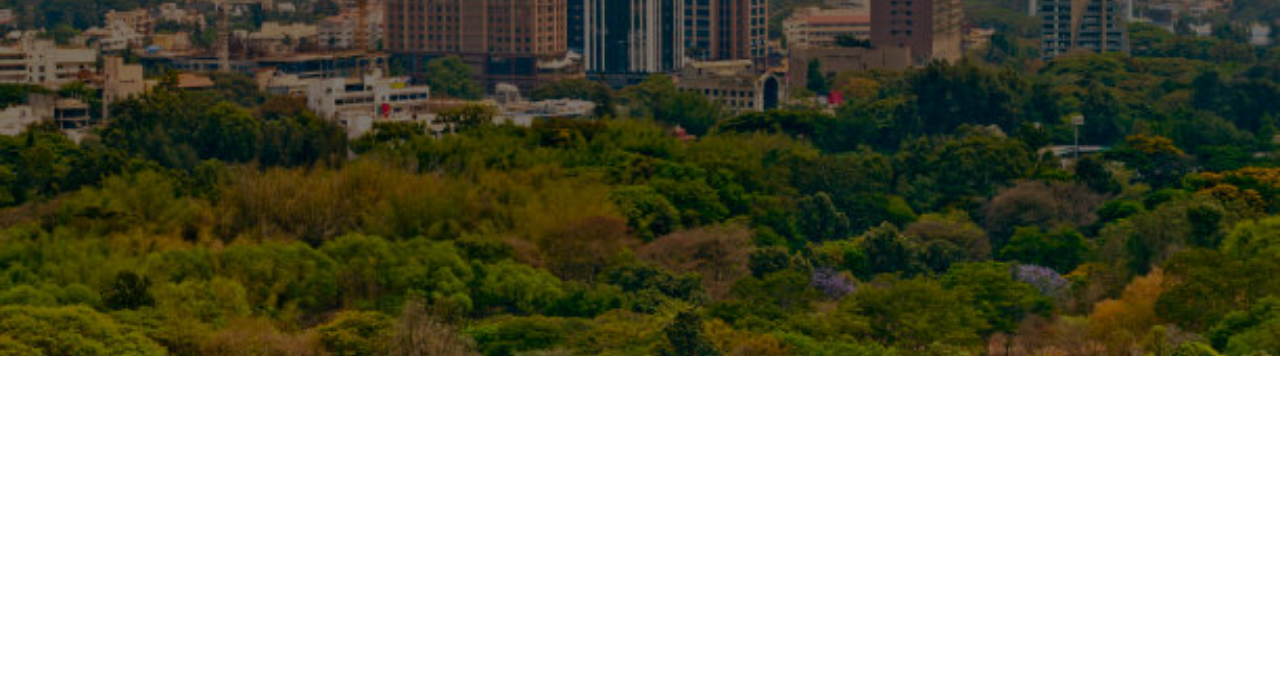
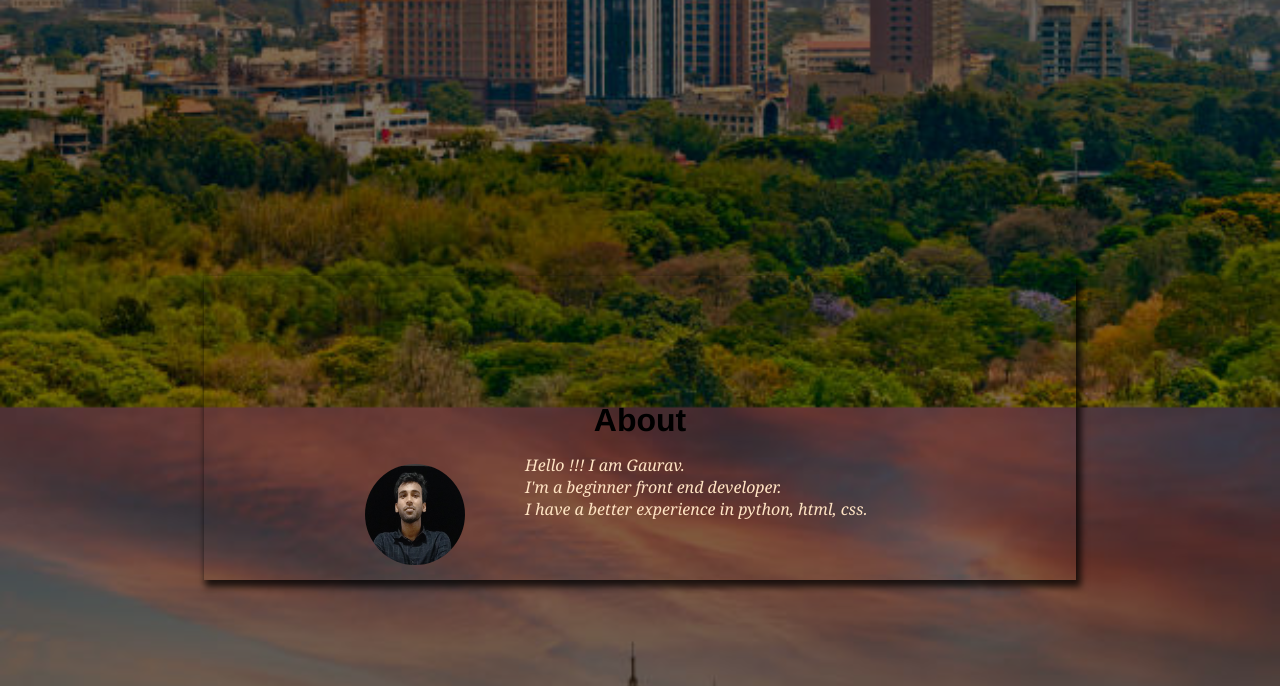
Before and after one commit to GauravKesh/GauravKesh.github.io, a plain HTML site: page index.html in a window 1280 px wide. Shown: the part 444-1130 px from the top of the page. Before the commit the page ends 800 px from the top, so only its background shows below. Drawn offline with Linux system fonts and the light colour scheme.

Commit message:
Update index.css

```diff
--- a/index.css
+++ b/index.css
@@ -88,11 +88,11 @@ body {
 .intro {
   height: 50%;
   margin: auto;
-  padding: 10px;
-  margin-top: 50px;
+  padding: 10%;
+  margin-top: 50%;
   border: 2px solid transparent;
   /* border-radius: 50%; */
-  margin-bottom: 5px;
+  margin-bottom: 5%;
   width: 50%;
   box-shadow: 3px 5px 7px 2px rgba(0, 1, 0, 0.768);
 }
```
